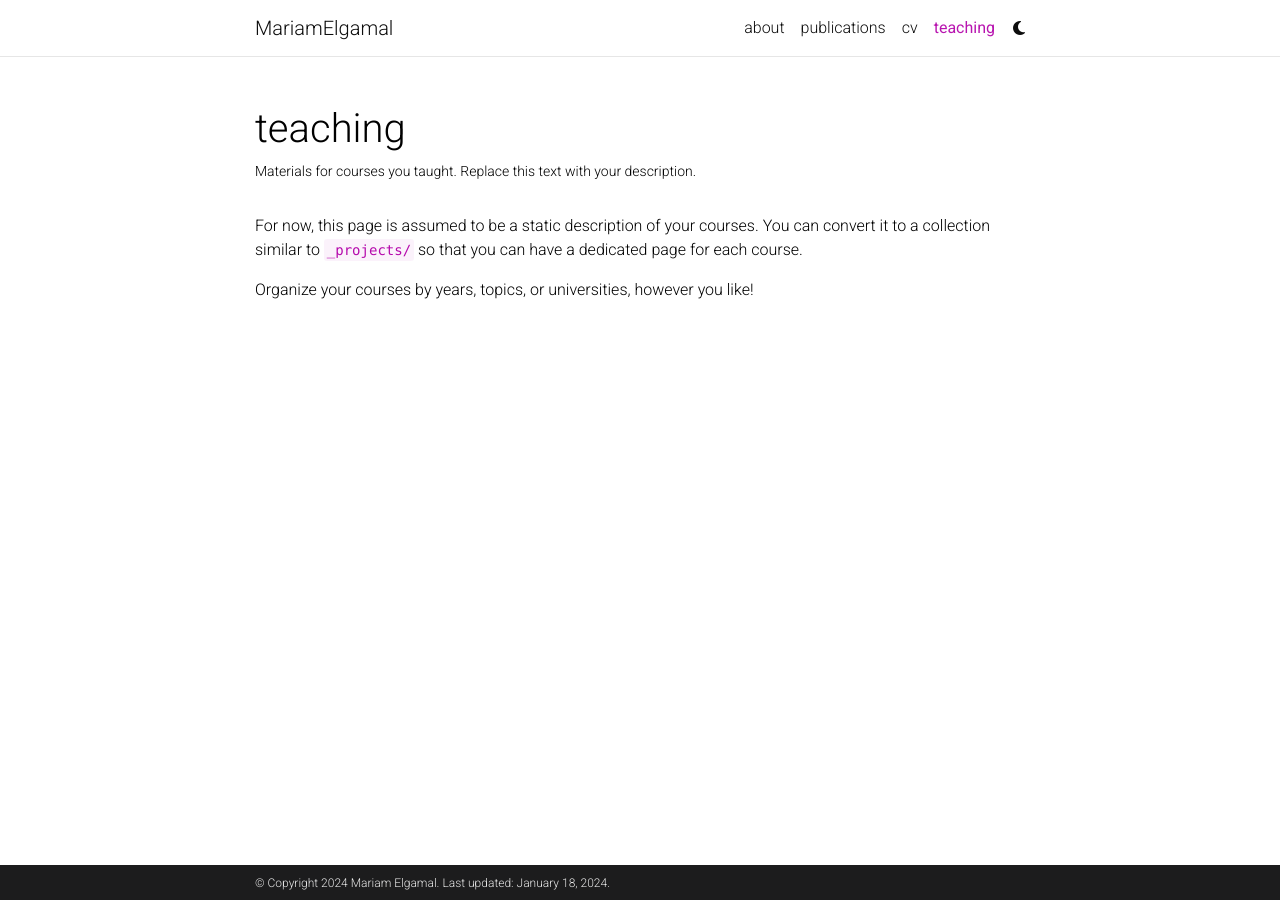
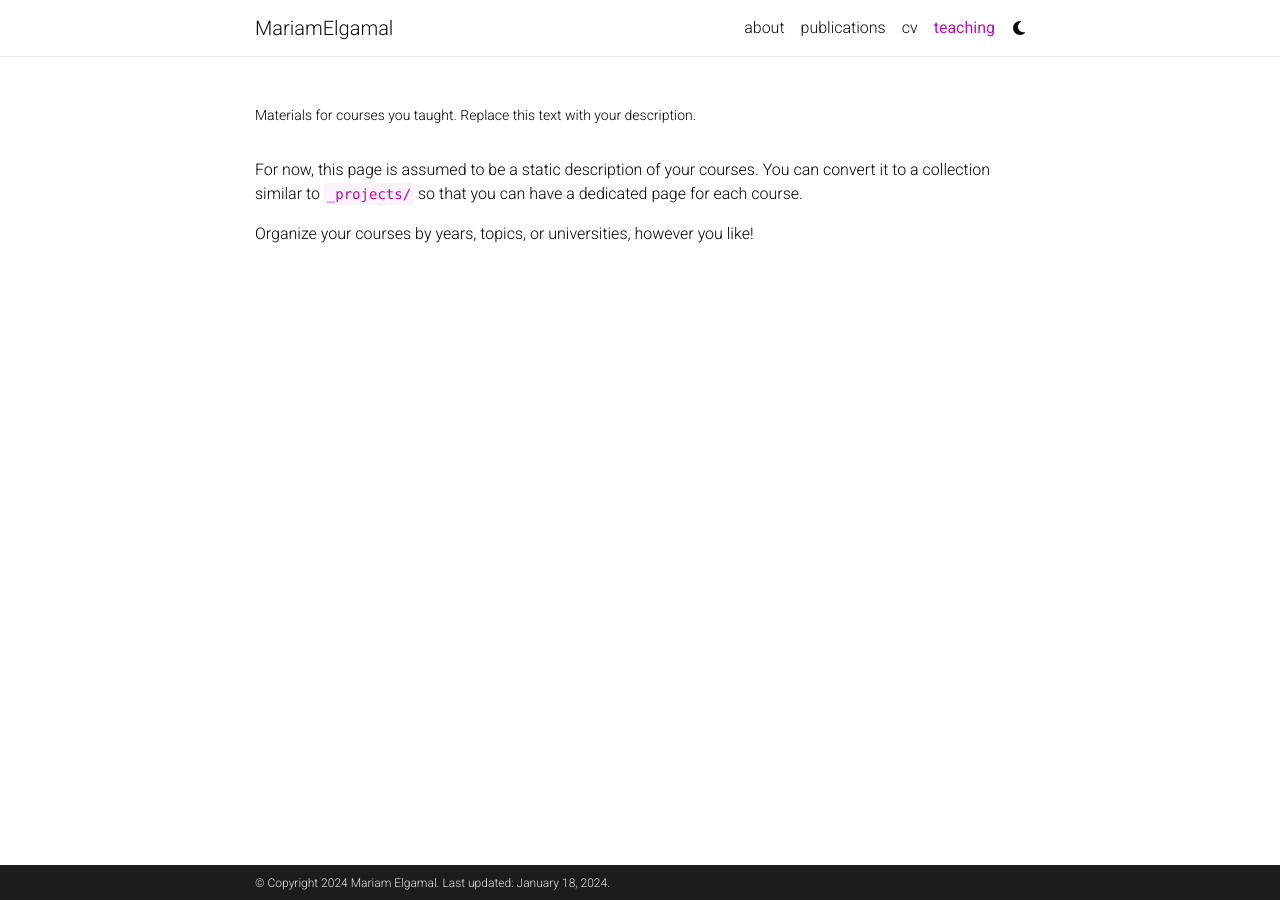
Before and after one commit to mariamelgamal/mariamelgamal.github.io, a Jekyll site: the page built from _pages/teaching.md, in a window 1280 px wide. Built offline with Jekyll 4.4.1, drawn with Linux system fonts in a browser that asks for light colours; comment, search, counter and statistics services are not loaded; a style sheet for code colours, icons or effects is not loaded.

Commit message:
Update page.html

```diff
--- a/_layouts/page.html
+++ b/_layouts/page.html
@@ -5,7 +5,6 @@
 <div class="post">
 
   <header class="post-header">
-    <h1 class="post-title">{{ page.title }}</h1>
     <p class="post-description">{{ page.description }}</p>
   </header>
 
@@ -21,7 +20,4 @@
   </div>
   {%- endif %}
 
-  {%- if site.giscus and page.giscus_comments -%}
-    {% include giscus.html %}
-  {%- endif -%}
 </div>
```
